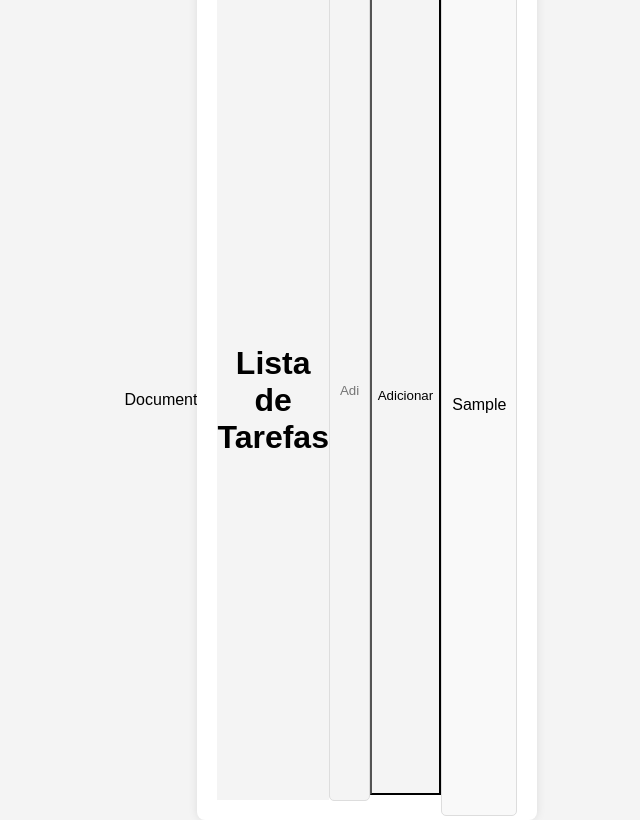
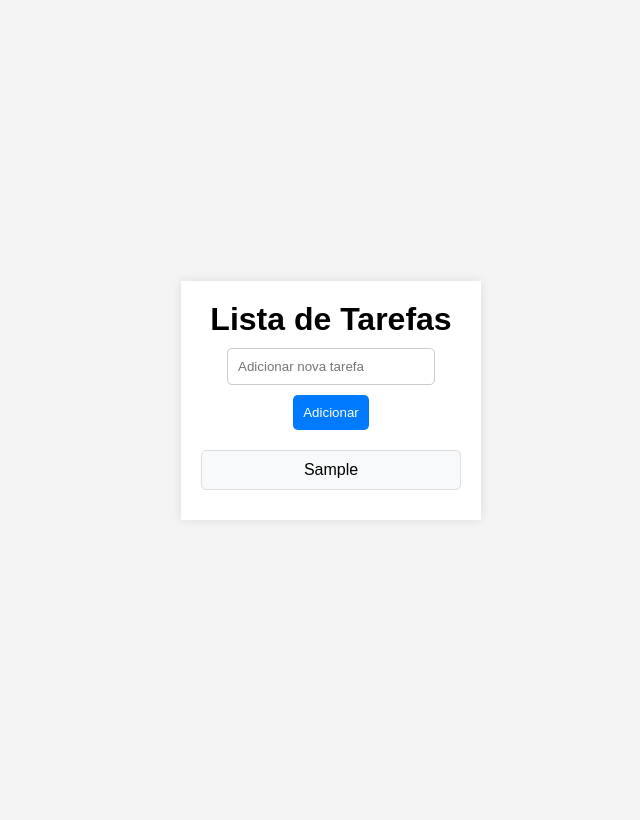
Before and after one commit to LucaxAlves/CURSO-EBAC-FRONT-END, a plain HTML site: page index.html in a window 1280 px wide. Both pictures are taken after typing "Sample" into the empty fields and a click on the button "Adicionar". Shown: the whole page, without its empty margins (309-949 px from the left). Drawn offline with nearby package versions, Linux system fonts and the light colour scheme.

Commit message:
Atualizando css

```diff
--- a/main.css
+++ b/main.css
@@ -1,70 +1,63 @@
 * {
+    box-sizing: border-box;
+    margin: 0;
+    padding: 0;
     font-family: Arial, sans-serif;
+}
+
+body {
     display: flex;
     justify-content: center;
     align-items: center;
-    height: 100vh;
+    min-height: 100vh;
     background-color: #f4f4f4;
-    margin: 0;
 }
 
 .container {
-    background-color: #fff;
+    width: 300px;
     padding: 20px;
-    border-radius: 8px;
+    background-color: #ffffff;
     box-shadow: 0px 0px 10px rgba(0, 0, 0, 0.1);
-    width: 300px;
     text-align: center;
 }
 
-h2 {
-    color: #333;
-}
-
-/* Estilos do formulário */
-#taskForm {
-    margin-bottom: 10px;
-}
-
-#taskInput {
-    width: calc(100% - 22px);
+#taskForm input {
+    width: 80%;
     padding: 10px;
-    margin-bottom: 10px;
-    border: 1px solid #ddd;
+    margin: 10px 0;
+    border: 1px solid #ccc;
     border-radius: 5px;
 }
 
-#addButton {
-    width: 100%;
+#taskForm button {
     padding: 10px;
-    background-color: #4CAF50;
-    color: white;
+    background-color: #007BFF;
+    color: #fff;
     border: none;
     border-radius: 5px;
     cursor: pointer;
 }
 
-#addButton:hover {
-    background-color: #45a049;
+#taskForm button:hover {
+    background-color: #0056b3;
 }
 
-/* Estilos da lista de tarefas */
 #taskList {
     list-style-type: none;
     padding: 0;
-    margin-top: 15px;
+    margin-top: 20px;
 }
 
-.task-item {
+#taskList li {
     padding: 10px;
+    margin-bottom: 10px;
+    background-color: #f8f9fa;
     border: 1px solid #ddd;
     border-radius: 5px;
-    margin-bottom: 5px;
-    background-color: #f9f9f9;
     cursor: pointer;
 }
 
-.task-item.completed {
+#taskList li.completed {
     text-decoration: line-through;
-    color: #888;
+    color: #6c757d;
 }
```
